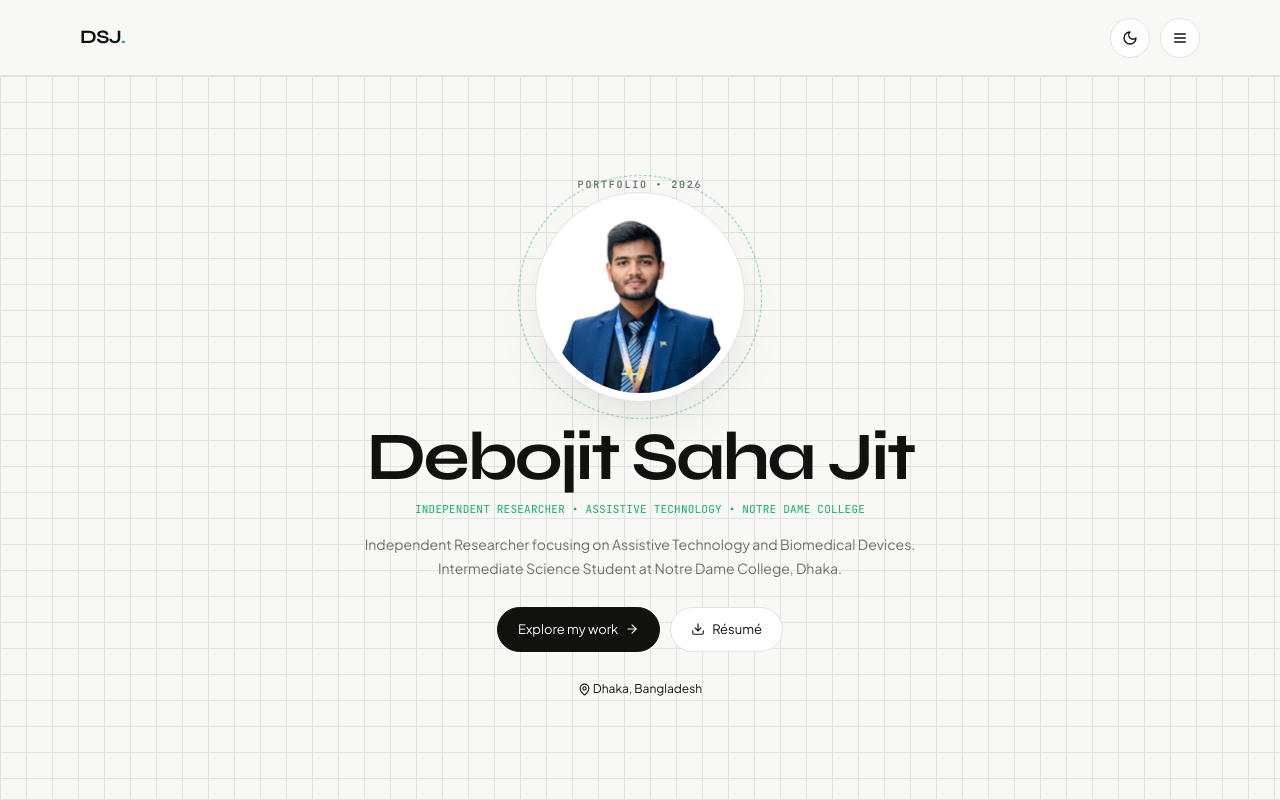
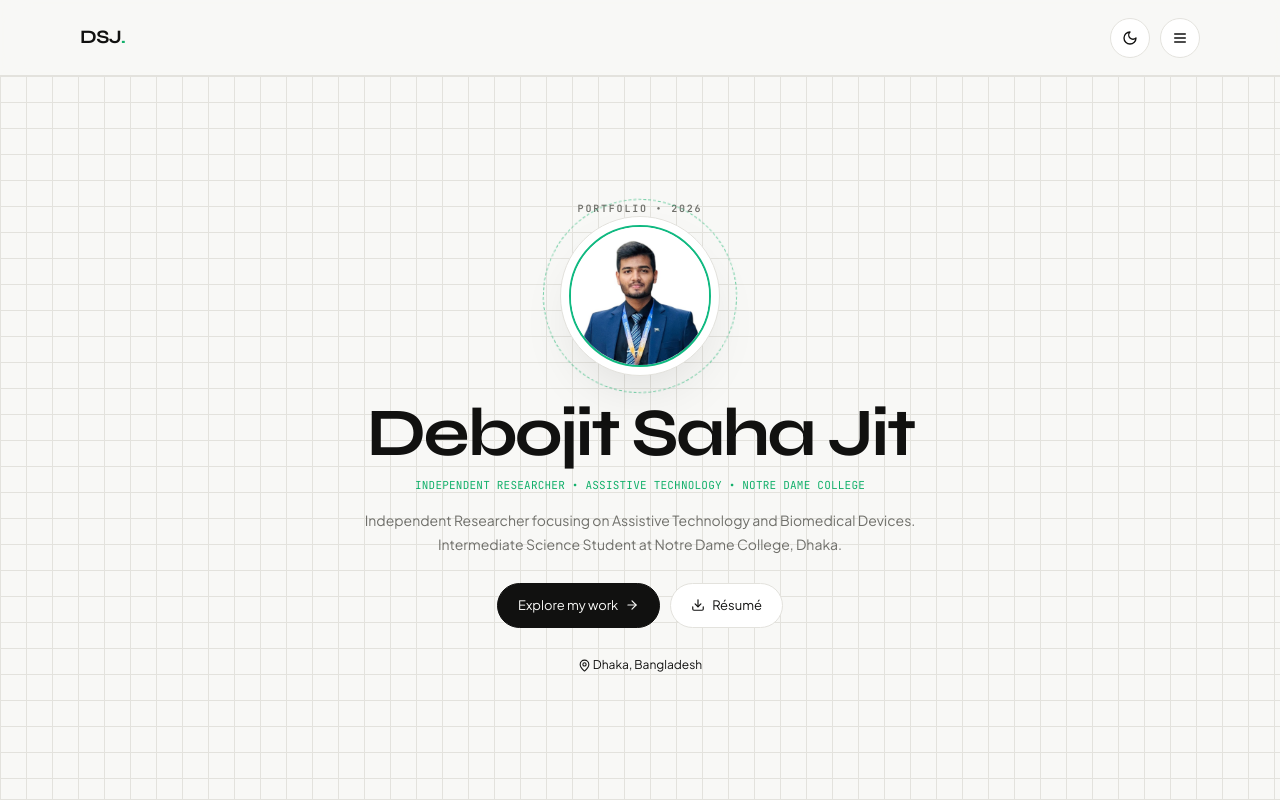
Before and after one commit to debojitsahajit09/my-portfolio, a Next.js app in the folder extracted/: page / in a window 1280 px wide. Shown: the top 800 px of the page. Built offline with nearby package versions, Linux system fonts and the light colour scheme.

Commit message:
Update page.tsx

```diff
--- a/extracted/app/page.tsx
+++ b/extracted/app/page.tsx
@@ -1 +1,81 @@
-import Link from "next/link"; import {ArrowRight,Download,MapPin} from "lucide-react"; import {site} from "@/data/site"; export default function Home(){return <><section className="hero"><div className="wrap"><div className="eyebrow">{site.home.eyebrow}</div><div className="portrait"><span className="portrait-ring"/><img src={site.photo} alt={site.name}/></div><h1>{site.name}</h1><div className="role">{site.role.toUpperCase()}</div><p className="lead">{site.home.intro}</p><div className="buttons"><Link className="btn primary" href="/projects">Explore my work <ArrowRight size={14}/></Link><Link className="btn" href={site.resume}><Download size={14}/> Résumé</Link></div><p className="muted" style={{marginTop:28,fontSize:12}}><MapPin size={13} style={{display:"inline"}}/> {site.location}</p></div></section><div className="stats wrap">{site.stats.map(([v,l])=><div className="stat" key={l}><b>{v}</b><span>{l}</span></div>)}</div><section className="section"><div className="wrap two"><div><div className="eyebrow">The idea</div><h2 className="title">This is my archive.</h2></div><div><p className="text">{site.about.text}</p><p className="quote">{site.about.quote}</p><Link className="btn" href="/about">Read my story <ArrowRight size={14}/></Link></div></div></section></>}
+import Link from "next/link";
+import { ArrowRight, Download, MapPin } from "lucide-react";
+import { site } from "@/data/site";
+
+export default function Home() {
+  return (
+    <>
+      <section className="hero">
+        <div className="wrap">
+          <div className="eyebrow">{site.home.eyebrow}</div>
+
+
+          <div
+            className="portrait"
+            style={{
+              width: "160px",
+              height: "160px",
+              margin: "0 auto 24px auto",
+              position: "relative"
+            }}
+          >
+            <span className="portrait-ring" />
+            <img
+              src={site.photo}
+              alt={site.name}
+              style={{
+                width: "100%",
+                height: "100%",
+                objectFit: "cover",
+                borderRadius: "50%",
+                border: "2px solid #10b981" // সবুজ রঙের বর্ডার
+              }}
+            />
+          </div>
+
+          <h1>{site.name}</h1>
+          <div className="role">{site.role.toUpperCase()}</div>
+          <p className="lead">{site.home.intro}</p>
+
+          <div className="buttons">
+            <Link className="btn primary" href="/projects">
+              Explore my work <ArrowRight size={14} />
+            </Link>
+            <Link className="btn" href={site.resume}>
+              <Download size={14} /> Résumé
+            </Link>
+          </div>
+
+          <p className="muted" style={{ marginTop: 28, fontSize: 12 }}>
+            <MapPin size={13} style={{ display: "inline" }} /> {site.location}
+          </p>
+        </div>
+      </section>
+
+      <div className="stats wrap">
+        {site.stats.map(([v, l]) => (
+          <div className="stat" key={l}>
+            <b>{v}</b>
+            <span>{l}</span>
+          </div>
+        ))}
+      </div>
+
+      <section className="section">
+        <div className="wrap two">
+          <div>
+            <div className="eyebrow">The idea</div>
+            <h2 className="title">This is my archive.</h2>
+          </div>
+          <div>
+            <p className="text">{site.about.text}</p>
+            <p className="quote">{site.about.quote}</p>
+            <Link className="btn" href="/about">
+              Read my story <ArrowRight size={14} />
+            </Link>
+          </div>
+        </div>
+      </section>
+    </>
+  );
+}
```
